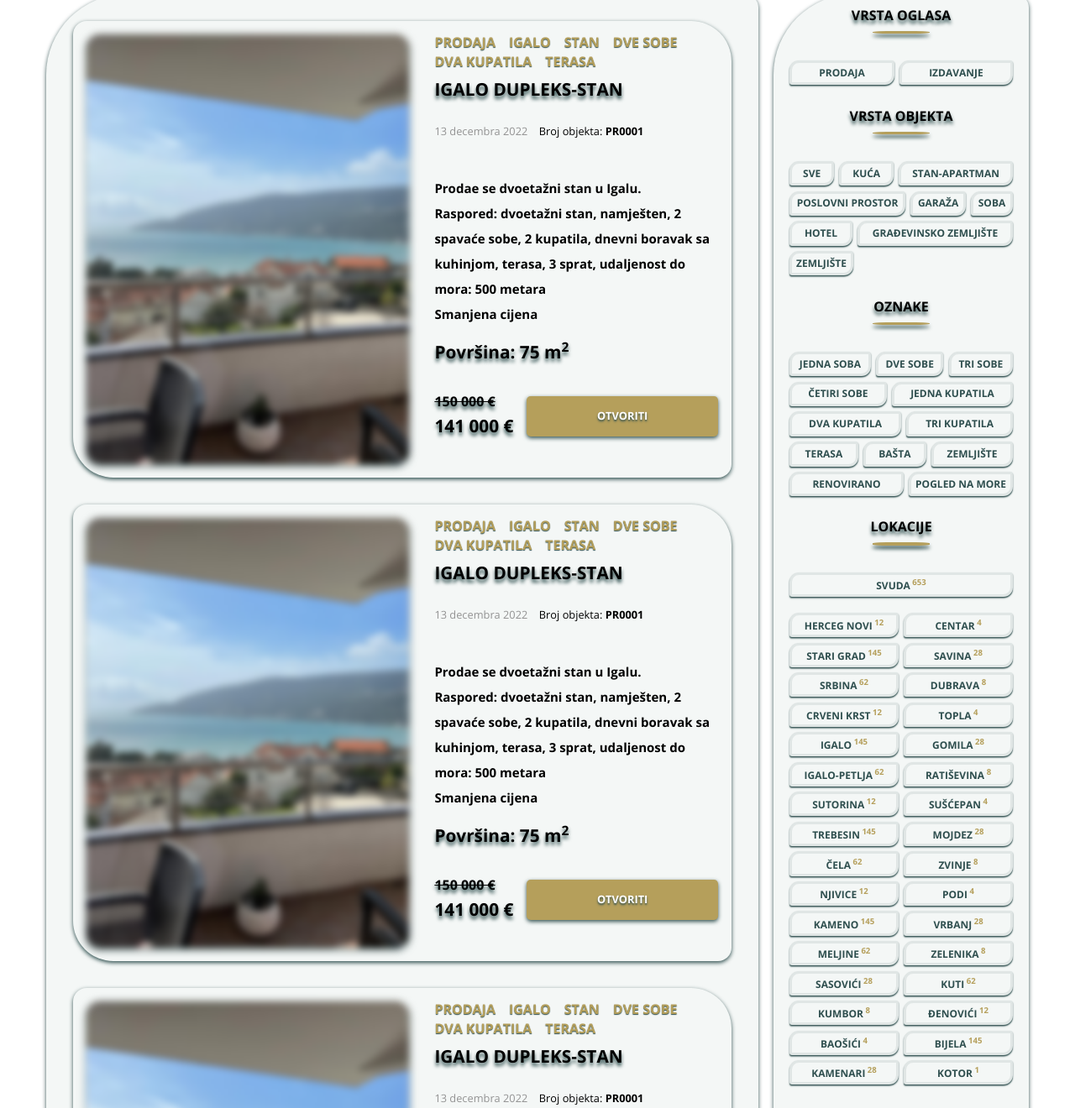
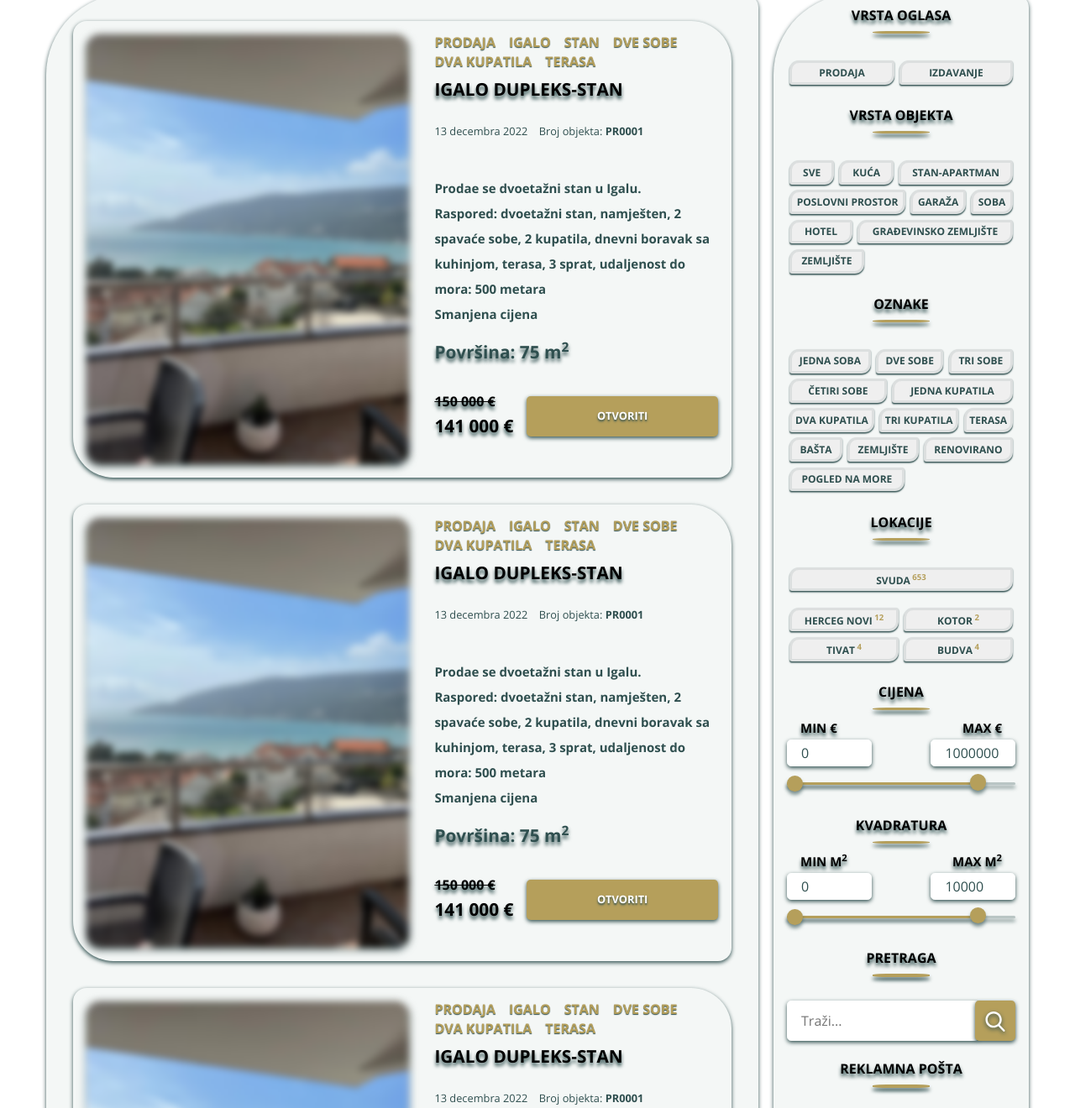
Before and after one commit to sssplean/Nata-a, a plain HTML site: page index.html in a window 1280 px wide. Shown: the part 1070-2390 px from the top of the page at 84% size. Drawn offline with Linux system fonts and the light colour scheme; files whose address does not match are found by name.

Commit message:
5-th change

```diff
--- a/css/style.css
+++ b/css/style.css
@@ -60,14 +60,10 @@ body {
 
 button {
   border-radius: 0.3rem;
-  text-shadow: 0 0.15rem 0.15rem #2f4f4f;
-  filter: drop-shadow(0 0.15rem 0.15rem #2f4f4f);
-    -webkit-filter: drop-shadow(0 0.15rem 0.15rem #2f4f4f);
 }
 
 button:hover {
   cursor: pointer;
-  background-color: #2f4f4f;
   transition: 0.2s;
 }
 
@@ -530,18 +526,20 @@ button:hover {
 
   font-size: 0.8rem;
 
-  color: #939393;
+  color: #2f4f4f;
 }
 
 .broj__objekta {
   display: inline;
 
   font-size: 0.8rem;
+  color: #2f4f4f;
 }
 
 .post__lead {
   margin-top: 2.8rem;
 
+  color: #2f4f4f;
   font-weight: bold;
   line-height: 2;
 }
@@ -561,8 +559,16 @@ button:hover {
   flex-shrink: 0;
 }
 
-.object__link__button {
+.object-link__button {
   margin-left: 1rem;
+
+  text-shadow: 0 0.15rem 0.15rem #2f4f4f;
+  filter: drop-shadow(0 0.15rem 0.15rem #2f4f4f);
+    -webkit-filter: drop-shadow(0 0.15rem 0.15rem #2f4f4f);
+}
+
+.object-link__button:hover {
+  background-color: #2f4f4f;
 }
 
 /*--------------------ASIDE--------------------*/
@@ -585,8 +591,8 @@ button:hover {
   margin-bottom: 1.5rem;
 }
 
-.teg-search-links,
-.locations  {
+.teg-search-buttons,
+.location-buttons  {
   display: flex;
   flex-wrap: wrap;
   justify-content: space-between;
@@ -594,61 +600,61 @@ button:hover {
   list-style-type: none;
 }
 
-.teg-search__link__box,
-.all__locations,
-.location__box {
+.teg-search,
+.all-locations,
+.location {
   flex-grow: 1;
   margin: 0.2rem;
+  height: 1.8rem;
 
   font-size: 0.75rem;
   font-weight: bold;
   text-transform: uppercase;
   text-align: center;
+  text-shadow: none;
 
   color: #2f4f4f;
   border: 3px solid rgba(49, 79, 79, 0.1);
   border-radius: 0.7rem 0.2rem;
   box-shadow: 0 0.1rem 0.1rem #2f4f4f;
-}
-
-.teg-search__link__box:last-child {
-  flex-grow: 0;
-}
-
-.type-search .teg-search__link__box:last-child {
-  flex-grow: 1;
-}
-
-.teg-search__link {
-  display: block;
-  padding: 0.3rem;
-
-  font-size: 0.75rem;
-  font-weight: bold;
-  color: inherit;
-  text-transform: uppercase;
-}
-
-.teg-search__link__box:hover,
-.all__locations:hover,
-.location__box:hover {
+  filter: none;
+}
+
+.teg-search:hover,
+.all-locations:hover,
+.location:hover {
   cursor: pointer;
   border-color: #b59f5b;
   transition: 0.2s;
 }
 
-.all__locations,
-.location__box {
-  width: 43%;
-}
-
-.location {
-  padding: 0.2rem;
-}
-
-.all__locations {
+.teg-search:active,
+.all-locations:active,
+.location:active {
+  background-color: #b59f5b;
+}
+
+.teg-search:last-child {
+  flex-grow: 0;
+  padding: 0 0.7rem;
+}
+
+.type-of-search .teg-search {
+  flex-grow: 1;
+  padding: 0;
+}
+
+.all-locations {
   width: 100%;
   margin-bottom: 1rem;
+}
+
+.location {
+  width: 43%;
+}
+
+.interior__locations {
+  display: none;
 }
 
 .location__count {
@@ -657,8 +663,13 @@ button:hover {
   vertical-align: super;
 }
 
+.price-search .section-title::after,
+.square-search .section-title::after {
+  margin-bottom: 0;
+}
+
 .filter-range {
-  margin: 2rem auto;
+  margin: 0.8rem auto 2rem;
   text-transform: uppercase;
 }
 
@@ -686,6 +697,10 @@ button:hover {
     -webkit-filter: drop-shadow(0 0.15rem 0.15rem #2f4f4f);
 }
 
+.controls .field {
+  height: 2rem;
+}
+
 .field:focus {
   border: 0.1rem solid #b59f5b;
   outline: none;
@@ -693,7 +708,7 @@ button:hover {
 
 .controls .min-meaning,
 .controls .max-meaning {
-  width: 45%;
+  width: 37%;
 
   font-weight: bold;
   text-shadow: 0 0.25rem 0.25rem #2f4f4f;
@@ -785,6 +800,14 @@ button:hover {
   flex-shrink: 0;
   width: 3rem;
   margin-left: -0.3rem;
+
+  text-shadow: 0 0.15rem 0.15rem #2f4f4f;
+  filter: drop-shadow(0 0.15rem 0.15rem #2f4f4f);
+    -webkit-filter: drop-shadow(0 0.15rem 0.15rem #2f4f4f);
+}
+
+.search__button:hover {
+  background-color: #2f4f4f;
 }
 
 .search__button img {
@@ -796,8 +819,15 @@ button:hover {
 
 .subscribe__button {
   margin-top: 1rem;
-}
-
+
+  text-shadow: 0 0.15rem 0.15rem #2f4f4f;
+  filter: drop-shadow(0 0.15rem 0.15rem #2f4f4f);
+    -webkit-filter: drop-shadow(0 0.15rem 0.15rem #2f4f4f);
+}
+
+.subscribe__button:hover {
+  background-color: #2f4f4f;
+}
 /*------------------AGENTS------------------*/
 
 .agents {
@@ -1233,6 +1263,18 @@ button:hover {
   transition: 0.3s;
 }
 
+.preload__hvr-svg {
+  display: none;
+  background-image:
+    url("../svg/telegram-hvr.svg"),
+    url("../svg/whatsapp-hvr.svg"),
+    url("../svg/viber-hvr.svg"),
+    url("../svg/fb-hvr.svg"),
+    url("../svg/inst-hvr.svg"),
+    url("../svg/vk-hvr.svg");
+  background-repeat: no-repeat;
+}
+
 @keyframes hoverWave {
   0% {
     box-shadow: 0 8px 10px rgba(181, 159, 91, 0.3), 0 0 0 0 rgba(181, 159, 91, 0.2), 0 0 0 0 rgba(181, 159, 91, 0.2);
@@ -1483,6 +1525,14 @@ button:hover {
     margin-bottom: 1rem;
   }
 
+  .post__purchase {
+    justify-content: space-between;
+  }
+
+  .object__link__button {
+    width: 40%;
+  }
+
   .sidebar {
     width: 27vw;
   }
@@ -1507,6 +1557,10 @@ button:hover {
 
   .agent {
     width: 38vw;
+  }
+
+  .agent__poster {
+    width: 17rem;
   }
 
   .footer {
@@ -1687,6 +1741,14 @@ button:hover {
     margin-top: 0.3rem;
   }
 
+  .post__purchase {
+    justify-content: space-between;
+  }
+
+  .object__link__button {
+    width: 40%;
+  }
+
   .sidebar {
     order: -1;
     width: calc(94vw - 2rem);
@@ -1783,7 +1845,7 @@ button:hover {
 
   .callback-bt {
     position: absolute;
-    top: 1.5rem;
+    top: 1.3rem;
     left: 4vw;
     width: 2.4rem;
     height: 2.4rem;
--- a/index.html
+++ b/index.html
@@ -316,7 +316,7 @@
                   <p class="post__price__old">150 000 €</p>
                   <p class="post__price__actual">141 000 €</p>
                 </div>
-                <button type="button" class="send-request object__link__button">
+                <button type="button" class="send-request object-link__button">
                   Otvoriti
                 </button>
               </div>
@@ -363,7 +363,7 @@
                   <p class="post__price__old">150 000 €</p>
                   <p class="post__price__actual">141 000 €</p>
                 </div>
-                <button type="button" class="send-request object__link__button">
+                <button type="button" class="send-request object-link__button">
                   Otvoriti
                 </button>
               </div>
@@ -410,7 +410,7 @@
                   <p class="post__price__old">150 000 €</p>
                   <p class="post__price__actual">141 000 €</p>
                 </div>
-                <button type="button" class="send-request object__link__button">
+                <button type="button" class="send-request object-link__button">
                   Otvoriti
                 </button>
               </div>
@@ -457,7 +457,7 @@
                   <p class="post__price__old">150 000 €</p>
                   <p class="post__price__actual">141 000 €</p>
                 </div>
-                <button type="button" class="send-request object__link__button">
+                <button type="button" class="send-request object-link__button">
                   Otvoriti
                 </button>
               </div>
@@ -466,259 +466,222 @@
         </div>
       </main>
       <aside class="sidebar">
-        <section class="searching type-search">
+        <section class="tegs-search type-of-search">
           <h3 class="section-title sidebar__section-title">Vrsta oglasa</h3>
-          <ul class="teg-search-links">
-            <li class="teg-search__link__box">
-              <a href="#0" class="teg-search__link">Prodaja</a>
-            </li>
-            <li class="teg-search__link__box">
-              <a href="#0" class="teg-search__link">Izdavanje</a>
-            </li>
-          </ul>
+          <div class="teg-search-buttons">
+            <button type="button" class="teg-search">Prodaja</button>
+            <button type="button" class="teg-search">Izdavanje</button>
+          </div>
         </section>
-        <section class="searching teg-search">
+        <section class="tegs-search">
           <h3 class="section-title sidebar__section-title">Vrsta objekta</h3>
-          <ul class="teg-search-links">
-            <li class="teg-search__link__box">
-              <a href="#0" class="teg-search__link">Sve</a>
-            </li>
-            <li class="teg-search__link__box">
-              <a href="#0" class="teg-search__link">Kuća</a>
-            </li>
-            <li class="teg-search__link__box">
-              <a href="#0" class="teg-search__link">Stan-Apartman</a>
-            </li>
-            <li class="teg-search__link__box">
-              <a href="#0" class="teg-search__link">Poslovni Prostor</a>
-            </li>
-            <li class="teg-search__link__box">
-              <a href="#0" class="teg-search__link">Garaža</a>
-            </li>
-            <li class="teg-search__link__box">
-              <a href="#0" class="teg-search__link">Soba</a>
-            </li>
-            <li class="teg-search__link__box">
-              <a href="#0" class="teg-search__link">Hotel</a>
-            </li>
-            <li class="teg-search__link__box">
-              <a href="#0" class="teg-search__link">Građevinsko Zemljište</a>
-            </li>
-            <li class="teg-search__link__box">
-              <a href="#0" class="teg-search__link">Zemljište</a>
-            </li>
-          </ul>
+          <div class="teg-search-buttons">
+            <button type="button" class="teg-search">Sve</button>
+            <button type="button" class="teg-search">Kuća</button>
+            <button type="button" class="teg-search">Stan-Apartman</button>
+            <button type="button" class="teg-search">Poslovni Prostor</button>
+            <button type="button" class="teg-search">Garaža</button>
+            <button type="button" class="teg-search">Soba</button>
+            <button type="button" class="teg-search">Hotel</button>
+            <button type="button" class="teg-search">Građevinsko Zemljište</button>
+            <button type="button" class="teg-search">Zemljište</button>
+          </div>
         </section>
-        <section class="searching teg-search">
+        <section class="tegs-search">
           <h3 class="section-title sidebar__section-title">Oznake</h3>
-          <ul class="teg-search-links">
-            <li class="teg-search__link__box">
-              <a href="#0" class="teg-search__link">Jedna soba</a>
-            </li>
-            <li class="teg-search__link__box">
-              <a href="#0" class="teg-search__link">Dve sobe</a>
-            </li>
-            <li class="teg-search__link__box">
-              <a href="#0" class="teg-search__link">Tri sobe</a>
-            </li>
-            <li class="teg-search__link__box">
-              <a href="#0" class="teg-search__link">Četiri sobe</a>
-            </li>
-            <li class="teg-search__link__box">
-              <a href="#0" class="teg-search__link">Jedna kupatila</a>
-            </li>
-            <li class="teg-search__link__box">
-              <a href="#0" class="teg-search__link">Dva kupatila</a>
-            </li>
-            <li class="teg-search__link__box">
-              <a href="#0" class="teg-search__link">Tri kupatila</a>
-            </li>
-            <li class="teg-search__link__box">
-              <a href="#0" class="teg-search__link">Terasa</a>
-            </li>
-            <li class="teg-search__link__box">
-              <a href="#0" class="teg-search__link">Bašta</a>
-            </li>
-            <li class="teg-search__link__box">
-              <a href="#0" class="teg-search__link">Zemljište</a>
-            </li>
-            <li class="teg-search__link__box">
-              <a href="#0" class="teg-search__link">Renovirano</a>
-            </li>
-            <li class="teg-search__link__box">
-              <a href="#0" class="teg-search__link">Pogled na more</a>
-            </li>
-          </ul>
+          <div class="teg-search-buttons">
+            <button type="button" class="teg-search">Jedna soba</button>
+            <button type="button" class="teg-search">Dve sobe</button>
+            <button type="button" class="teg-search">Tri sobe</button>
+            <button type="button" class="teg-search">Četiri sobe</button>
+            <button type="button" class="teg-search">Jedna kupatila</button>
+            <button type="button" class="teg-search">Dva kupatila</button>
+            <button type="button" class="teg-search">Tri kupatila</button>
+            <button type="button" class="teg-search">Terasa</button>
+            <button type="button" class="teg-search">Bašta</button>
+            <button type="button" class="teg-search">Zemljište</button>
+            <button type="button" class="teg-search">Renovirano</button>
+            <button type="button" class="teg-search">Pogled na more</button>
+          </div>
         </section>
-        <section class="searching location-search">
+        <section class="tegs-search">
           <h3 class="section-title sidebar__section-title">Lokacije</h3>
-          <ul class="locations">
-            <div class="all__locations">
-              <p class="location">
-                Svuda<span class="location__count"> 653</span>
-              </p>
-            </div>
+          <div class="location-buttons">
+            <button type="button" class="all-locations">
+              Svuda<span class="location__count"> 653</span>
+            </button>
+            <button type="button" class="location">
+                Herceg Novi<span class="location__count"> 12</span>
+            </button>
+            <button type="button" class="location">
+              Kotor<span class="location__count"> 2</span>
+            </button>
+            <button type="button" class="location">
+              Tivat<span class="location__count"> 4</span>
+            </button>
+            <button type="button" class="location">
+              Budva<span class="location__count"> 4</span>
+            </button>
+          </div>
+          <div class="interior__locations">
             <li class="location__box">
               <p class="location">
-                Herceg Novi<span class="location__count"> 12</span>
-            </li>
-            <li class="location__box">
-              <p class="location">
-                Centar<span class="location__count"> 4</span>
-            </li>
-            <li class="location__box">
-              <p class="location">
-                Stari Grad<span class="location__count"> 145</span>
+                Ceo region<span class="objekts__count"> 12</span>
               </p>
             </li>
             <li class="location__box">
               <p class="location">
-                Savina<span class="location__count"> 28</span>
+                HN Centar<span class="objekts__count"> 4</span>
               </p>
             </li>
             <li class="location__box">
               <p class="location">
-                Srbina<span class="location__count"> 62</span>
+                Stari Grad<span class="objekts__count"> 145</span>
               </p>
             </li>
             <li class="location__box">
               <p class="location">
-                Dubrava<span class="location__count"> 8</span>
+                Savina<span class="objekts__count"> 28</span>
               </p>
             </li>
             <li class="location__box">
               <p class="location">
-                Crveni Krst<span class="location__count"> 12</span>
+                Srbina<span class="objekts__count"> 62</span>
               </p>
             </li>
             <li class="location__box">
               <p class="location">
-                Topla<span class="location__count"> 4</span>
+                Dubrava<span class="objekts__count"> 8</span>
               </p>
             </li>
             <li class="location__box">
               <p class="location">
-                Igalo<span class="location__count"> 145</span>
+                Crveni Krst<span class="objekts__count"> 12</span>
               </p>
             </li>
             <li class="location__box">
               <p class="location">
-                Gomila<span class="location__count"> 28</span>
+                Topla<span class="objekts__count"> 4</span>
               </p>
             </li>
             <li class="location__box">
               <p class="location">
-                Igalo-Petlja<span class="location__count"> 62</span>
+                Igalo<span class="objekts__count"> 145</span>
               </p>
             </li>
             <li class="location__box">
               <p class="location">
-                Ratiševina<span class="location__count"> 8</span>
+                Gomila<span class="objekts__count"> 28</span>
               </p>
             </li>
             <li class="location__box">
               <p class="location">
-                Sutorina<span class="location__count"> 12</span>
+                Igalo-Petlja<span class="objekts__count"> 62</span>
               </p>
             </li>
             <li class="location__box">
               <p class="location">
-                Sušćepan<span class="location__count"> 4</span>
+                Ratiševina<span class="objekts__count"> 8</span>
               </p>
             </li>
             <li class="location__box">
               <p class="location">
-                Trebesin<span class="location__count"> 145</span>
+                Sutorina<span class="objekts__count"> 12</span>
               </p>
             </li>
             <li class="location__box">
               <p class="location">
-                Mojdez<span class="location__count"> 28</span>
+                Sušćepan<span class="objekts__count"> 4</span>
               </p>
             </li>
             <li class="location__box">
               <p class="location">
-                Čela<span class="location__count"> 62</span>
+                Trebesin<span class="objekts__count"> 145</span>
               </p>
             </li>
             <li class="location__box">
               <p class="location">
-                Zvinje<span class="location__count"> 8</span>
+                Mojdez<span class="objekts__count"> 28</span>
               </p>
             </li>
             <li class="location__box">
               <p class="location">
-                Njivice<span class="location__count"> 12</span>
+                Čela<span class="objekts__count"> 62</span>
               </p>
             </li>
             <li class="location__box">
               <p class="location">
-                Podi<span class="location__count"> 4</span>
+                Zvinje<span class="objekts__count"> 8</span>
               </p>
             </li>
             <li class="location__box">
               <p class="location">
-                Kameno<span class="location__count"> 145</span>
+                Njivice<span class="objekts__count"> 12</span>
               </p>
             </li>
             <li class="location__box">
               <p class="location">
-                Vrbanj<span class="location__count"> 28</span>
+                Podi<span class="objekts__count"> 4</span>
               </p>
             </li>
             <li class="location__box">
               <p class="location">
-                Meljine<span class="location__count"> 62</span>
+                Kameno<span class="objekts__count"> 145</span>
               </p>
             </li>
             <li class="location__box">
               <p class="location">
-                Zelenika<span class="location__count"> 8</span>
+                Vrbanj<span class="objekts__count"> 28</span>
               </p>
             </li>
             <li class="location__box">
               <p class="location">
-                Sasovići<span class="location__count"> 28</span>
+                Meljine<span class="objekts__count"> 62</span>
               </p>
             </li>
             <li class="location__box">
               <p class="location">
-                Kuti<span class="location__count"> 62</span>
+                Zelenika<span class="objekts__count"> 8</span>
               </p>
             </li>
             <li class="location__box">
               <p class="location">
-                Kumbor<span class="location__count"> 8</span>
+                Sasovići<span class="objekts__count"> 28</span>
               </p>
             </li>
             <li class="location__box">
               <p class="location">
-                Đenovići<span class="location__count"> 12</span>
+                Kuti<span class="objekts__count"> 62</span>
               </p>
             </li>
             <li class="location__box">
               <p class="location">
-                Baošići<span class="location__count"> 4</span>
+                Kumbor<span class="objekts__count"> 8</span>
               </p>
             </li>
             <li class="location__box">
               <p class="location">
-                Bijela<span class="location__count"> 145</span>
+                Đenovići<span class="objekts__count"> 12</span>
               </p>
             </li>
             <li class="location__box">
               <p class="location">
-                Kamenari<span class="location__count"> 28</span>
+                Baošići<span class="objekts__count"> 4</span>
               </p>
             </li>
             <li class="location__box">
               <p class="location">
-                Kotor<span class="location__count"> 1</span>
+                Bijela<span class="objekts__count"> 145</span>
               </p>
             </li>
-          </ul>
+            <li class="location__box">
+              <p class="location">
+                Kamenari<span class="objekts__count"> 28</span>
+              </p>
+            </li>
+          </div>
         </section>
-        <section class="searching price-search">
+        <section class="price-search">
           <h3 class="section-title sidebar__section-title">Cijena</h3>
           <div class="filter-range">
             <div class="controls">
@@ -740,7 +703,7 @@
             </div>
           </div>
         </section>
-        <section class="searching square-search">
+        <section class="square-search">
           <h3 class="section-title sidebar__section-title">Kvadratura</h3>
           <div class="filter-range">
             <div class="controls">
@@ -762,7 +725,7 @@
             </div>
           </div>
         </section>
-        <section class="searching search-request">
+        <section class="search-request">
           <h3 class="section-title sidebar__section-title">Pretraga</h3>
           <form action="#0" class="search">
             <label class="search__field">
@@ -775,7 +738,7 @@
             </button>
           </form>
         </section>
-        <section class="searching subscribe">
+        <section class="subscribe">
           <h3 class="section-title sidebar__section-title">Reklamna pošta</h3>
           <form action="#0" class="email-subscribe">
             <label class="subscribe__field">
@@ -974,5 +937,6 @@
         </button>
       </form>
     </div>
+    <div class="preload__hvr-svg"></div>
   </body>
 </html>
```
